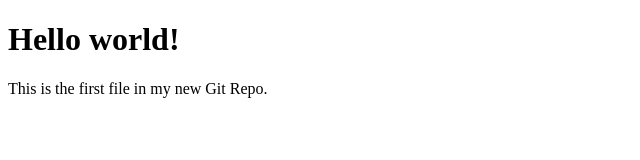
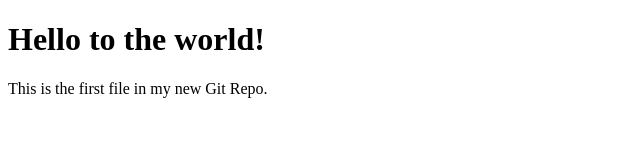
Before and after one commit to KarthikayC/GitFolder, a plain HTML site: page index.html in a window 1280 px wide. Shown: the whole page, without its empty margins (0-640 px from the left). Drawn offline with Linux system fonts and the light colour scheme.

Commit message:
Changed Hello World

```diff
--- a/index.html
+++ b/index.html
@@ -5,7 +5,7 @@
         <title>Hello World!</title>
     </head>
     <body>
-        <h1>Hello world!</h1>
+        <h1>Hello to the world!</h1>
         <p>This is the first file in my new Git Repo.</p>
     </body>
 </html>
```
